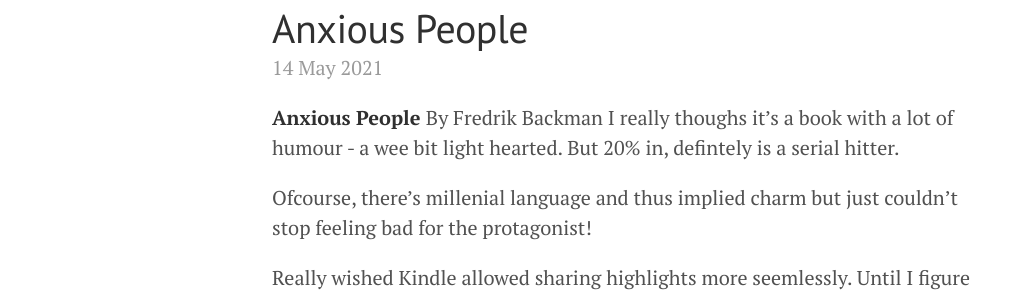
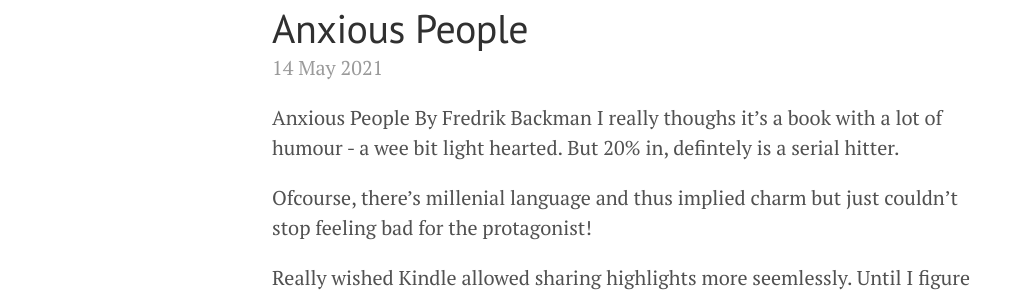
Before and after one commit to asaiatin/asaiatin.github.io, a Jekyll site: the page built from _posts/2021-05-14-Anxious People.md, in a window 1280 px wide. Shown: the part 129-427 px from the top of the page, without its empty margins (8-1027 px from the left). Built offline with Jekyll 4.4.1, drawn with Linux system fonts in a browser that asks for light colours.

```diff
--- a/_posts/2021-05-14-Anxious People.md
+++ b/_posts/2021-05-14-Anxious People.md
@@ -4,7 +4,7 @@ title: Anxious People
 ---
 
 
-<strong> Anxious People </strong>
+Anxious People
 By Fredrik Backman
 I really thoughs it's a book with a lot of humour - a wee bit light hearted. But 20% in, defintely is a serial hitter.
 
```
